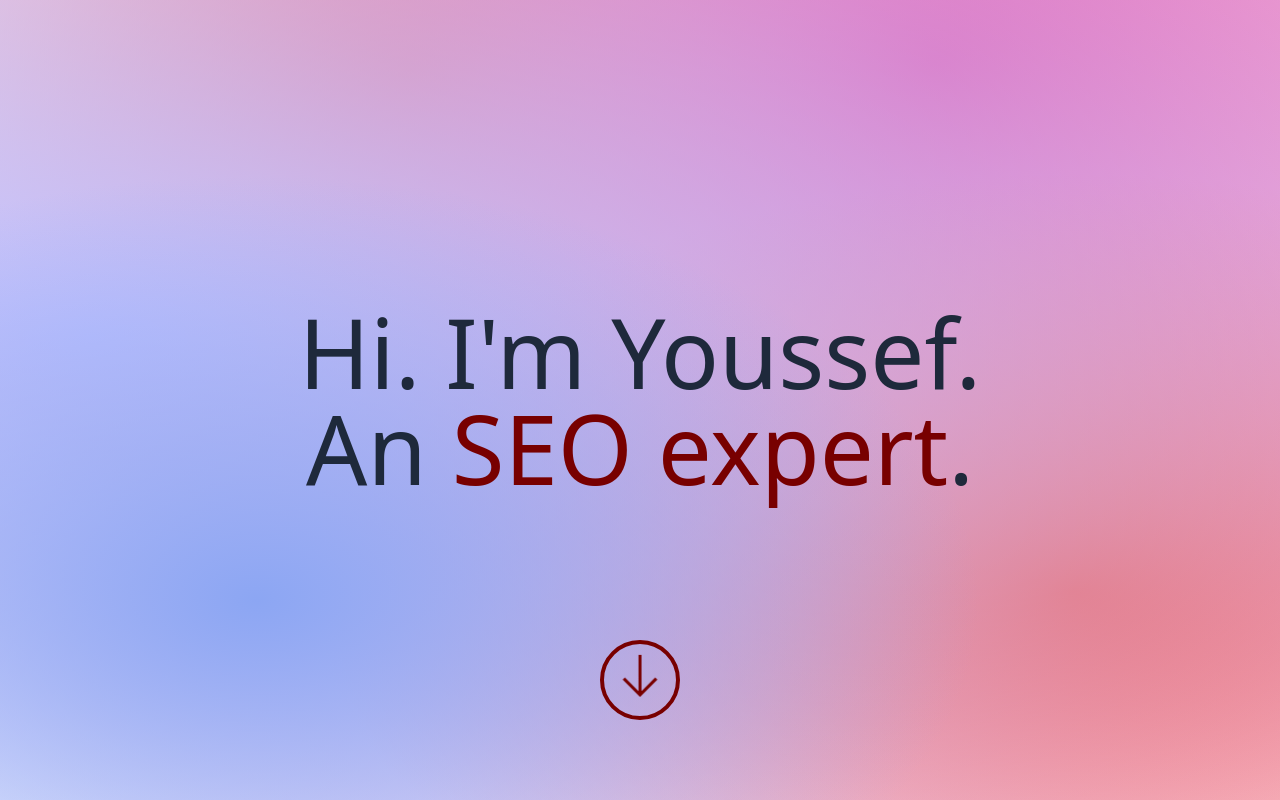
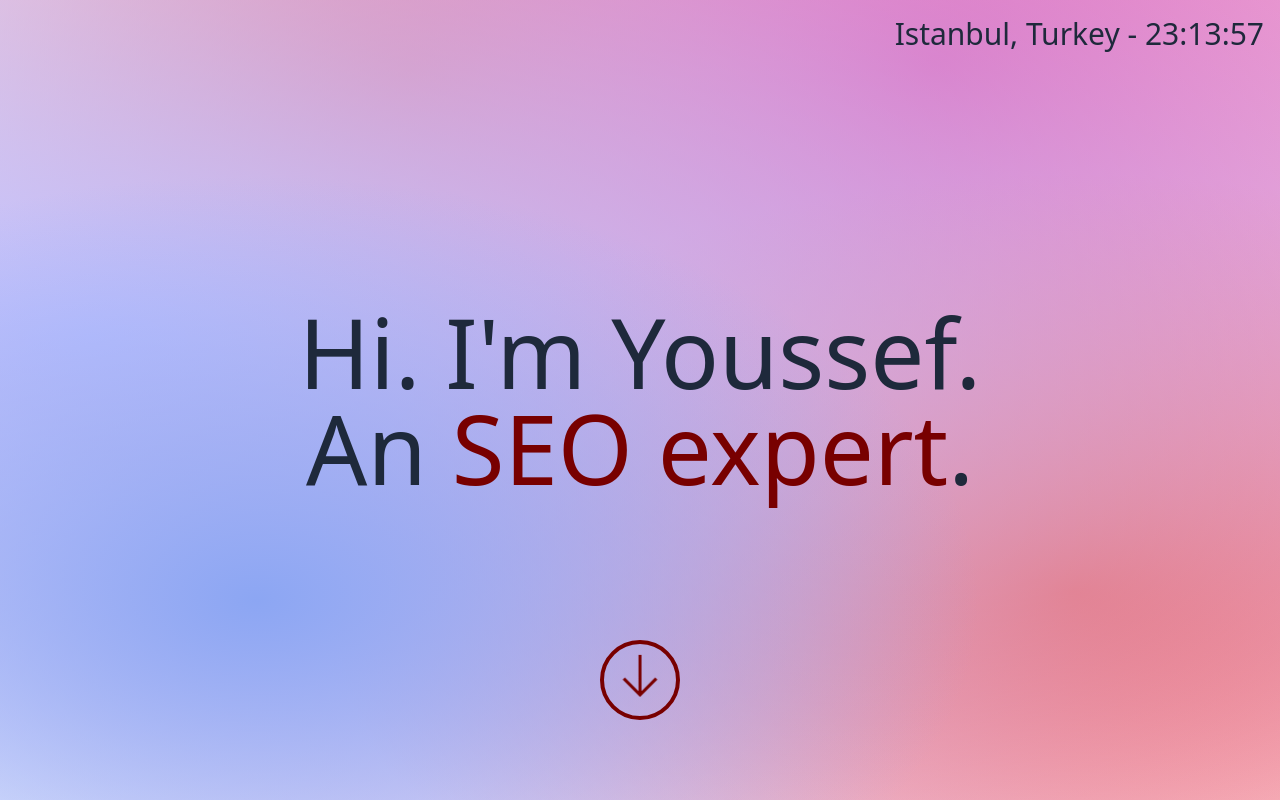
Before and after one commit to YoussefRbahi/rbahi-com, a React (Vite) app: page / in a window 1280 px wide. Built offline with nearby package versions, Linux system fonts and the light colour scheme; no server answers.

Commit message:
Add LocationInfo component to display my current local time and date
- Fetches location data from an external JSON file on a server

```diff
--- a/src/components/Hero.jsx
+++ b/src/components/Hero.jsx
@@ -1,4 +1,5 @@
 import { useState, useEffect } from "react";
+import LocationInfo from "./LocationInfo";
 import ScrollDown from "./ScrollDown";
 function Hero({ className }) {
   const titles = [
@@ -26,6 +27,7 @@ function Hero({ className }) {
 
   return (
     <div className={`${className} grid   h-svh relative`}>
+      <LocationInfo className="absolute m-4 top-0 end-0 text-3xl "></LocationInfo>
 
       <div className="grid h-full text-center">
         <div className="m-auto">
--- /dev/null
+++ b/src/components/LocationInfo.jsx
@@ -0,0 +1,58 @@
+import { useEffect, useState } from "react";
+
+function LocationInfo({ className }) {
+  // Initialize with default location data in case the fetch fails
+  const [locationData, setLocationData] = useState({
+    latitude: 41.0082,
+    longitude: 28.9784,
+    timezone: "Europe/Istanbul",
+    location: "Istanbul, Turkey",
+  });
+
+  const [time, setTime] = useState("00:00:00");
+  useEffect(() => {
+    async function fetchLocation() {
+      try {
+        const response = await fetch(
+          "https://rbahiapi.netlify.app/location.json"
+        );
+        if (!response.ok) {
+          throw new Error("Network response was not ok");
+        }
+        const data = await response.json();
+        console.log(data);
+        setLocationData(data);
+      } catch (error) {
+        console.error(error);
+      }
+    }
+
+    fetchLocation();
+  }, []);
+  useEffect(() => {
+    // Update time every second
+    const updateTime = () => {
+      const now = new Date();
+      const options = {
+        timeZone: locationData.timezone,
+        hour: "2-digit",
+        minute: "2-digit",
+        second: "2-digit",
+      };
+      setTime(new Intl.DateTimeFormat("en-GB", options).format(now));
+    };
+
+    const intervalId = setInterval(updateTime, 1000);
+    updateTime();
+    // Clean up interval
+    return () => clearInterval(intervalId);
+  }, [locationData.timezone]);
+  return (
+    <div className={`${className}`}>
+      <p>
+        {locationData.location} - {time}
+      </p>
+    </div>
+  );
+}
+export default LocationInfo;
```
